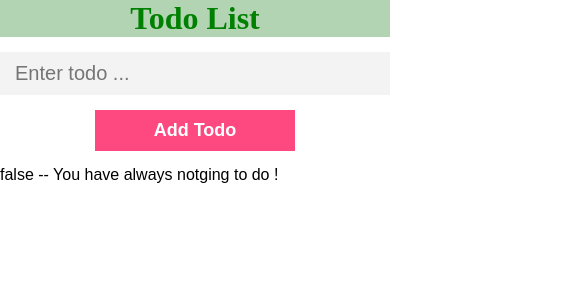
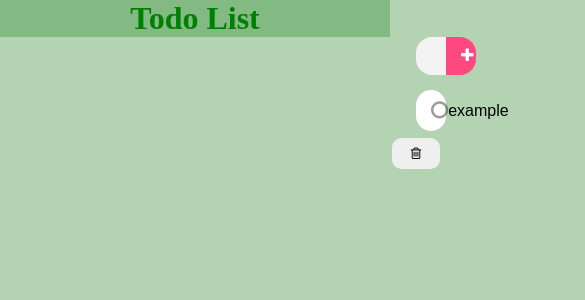
Before and after one commit to Brandel-T/ToDo-app-Angular, an Angular app: page / in a window 390 px wide. Shown: the top 300 px of the page, 585 px wide, since content can reach past the window. Built offline with nearby package versions, Linux system fonts and the light colour scheme; a web font is replaced by a local one.

Commit message:
styling the app

```diff
--- a/src/app/app.component.html
+++ b/src/app/app.component.html
@@ -3,7 +3,9 @@
   <header>
     <h1>Todo List</h1>
   </header>
+
   <div class="todos">
-  <app-todos></app-todos>
+    <app-todos></app-todos>
   </div>
+
 </div>
--- a/src/app/components/todo-item/todo-item.component.html
+++ b/src/app/components/todo-item/todo-item.component.html
@@ -1,15 +1,16 @@
 
 <div *ngFor="let todo of todoItems; let i = index;"
     class="todo {{ (todo.completed ? 'done' : '') }} ">
+    <!-- <div class="todo-item"> -->
         <span class="id">
 
             <!-- fontawesome icons -->
             <i (click)="toggleDone( i )"
-            class="fa fa-square-o"
+                class="fa fa-circle-o"
                 [ngStyle]="{display: (todo.completed ? 'none' : '')}"
                 style="font-size:20px"></i>
             <i (click)="toggleDone( i )"
-            class="fa fa-check-square-o"
+                class="fa fa-check-circle-o"
                 [ngStyle]="{display: (todo.completed ? '' : 'none')}"
                 style="color: green; font-size:20px"></i>
         </span>
@@ -21,11 +22,13 @@
         </span>
 
     <!-- <span class="modify">          -->
-    <span>
+        <span class="modify">
             <i class="fa fa-pencil-square-o" (click)="onClickModify( todo, i )" ></i>
             <i class="fa fa-minus-square-o delete" (click)="deleteTodo( i )" ></i>
             <!-- <button class="delete" (click)="deleteTodo( i )" >Remove</button> -->
         </span>
+    <!-- </div> -->
+
 </div>
 
 <!-- <p>{{inputTodoItem}}</p> -->
--- a/src/app/components/todo-item/todo-item.component.scss
+++ b/src/app/components/todo-item/todo-item.component.scss
@@ -3,18 +3,33 @@
 $_padding: 10px 15px;
 
 .todo {
+    width: 100%;
     display: flex;
     align-items: center;
     padding: $_padding;
     background-color: #fff;
     border-bottom: 1px solid #ddd;
+    transition: .3s ease-in-out;
 
     .id {
         flex: 1 1 50px;
+
+        .fa {
+            color: rgba(53, 51, 51, 0.479);
+        }
     }
     .content {
         flex: 1 1 100%;
     }
+    .modify {
+        display: none;
+    }
+}
+.todo:hover{
+    border-left: 3px solid rgb(139, 30, 139);
+    border-right: 3px solid rgb(139, 30, 139);
+    box-sizing: border-box;
+
     .modify {
         display: flex;
         flex-direction: row;
@@ -22,16 +37,27 @@ $_padding: 10px 15px;
         align-items: center;
 
         .fa {
+            display: inline;
             &:hover {cursor: pointer}
             &-pencil-square-o:hover { color: skyblue}
             &-minus-square-o:hover {color: salmon}
 
             padding: 0.2rem;
-            color: black;
+            // color: black;
+            color: rgba(53, 51, 51, 0.479);
             font-size: 20px;
             font-weight: 500;
         }
     }
+}
+
+.todo:first-of-type {
+    border-top-left-radius: 1.5em;
+    border-top-right-radius: 1.5em;
+}
+.todo:last-of-type {
+    border-bottom-left-radius: 1.5em;
+    border-bottom-right-radius: 1.5em;
 }
 
 
--- a/src/app/components/todo-item/todo-item.component.ts
+++ b/src/app/components/todo-item/todo-item.component.ts
@@ -17,8 +17,7 @@ export class TodoItemComponent implements OnInit {
   constructor( ){}
 
   ngOnInit(): void {
-    console.log(this.todoItems);
-
+    // console.log(this.todoItems);
   }
 
   toggleDone( id: number ): void {
@@ -33,7 +32,6 @@ export class TodoItemComponent implements OnInit {
 
   deleteTodo( id: number ): void {
     this.todoItems = this.todoItems?.filter((todo, todoIndex) => todoIndex !== id);
-    // console.log(this.todoItems );
     this.onDelete.emit( this.todoItems );
   }
 
@@ -49,4 +47,5 @@ export class TodoItemComponent implements OnInit {
       index: itemIndex
     });
   }
+
 }
--- a/src/app/components/todos/todos.component.html
+++ b/src/app/components/todos/todos.component.html
@@ -1,21 +1,38 @@
+
+
+<main class="todo-main">
+
     <div class="todos">
 
         <form (ngSubmit)="addTodo()"  >
             <input type="text" name="inputTodo" placeholder="Enter todo ..."
                     class="todo-input" [(ngModel)]="inputTodo" >
-        <input type="submit" value="Add Todo" class="todo-submit">
+            <!-- <input type="submit" value="Add Todo" class="todo-submit"> -->
+            <button type="submit" class="todo-submit">
+                <i class="fa fa-plus"></i>
+            </button>
         </form>
 
     </div>
-<section class="to-display-content" >
-    <app-todo-item
+
+    <section class="todo-content" >
+
+        <app-todo-item class="todo-item"
             [todoItems]="todos"
             (onModified)="setTodoContent($event)"
             (onDelete)="setTodos($event)" >
         </app-todo-item>
 
         <span class="message" [ngStyle]="{display: someThingToDo ? 'none' : 'flex'}">
-        {{  someThingToDo }} --
             You have always notging to do !
         </span>
+
+        <button type="button" value="clear" (click)="clear()"
+            [ngStyle]="{display: someThingToDo ? 'block' : 'none'}"
+            class="clear-button" >
+            <i class="fa fa-trash-o"></i>
+        </button>
+
     </section>
+
+</main>
--- a/src/app/components/todos/todos.component.scss
+++ b/src/app/components/todos/todos.component.scss
@@ -2,34 +2,113 @@
 // variables
 $_padding: 10px 15px;
 
+
 .todos {
+    padding: 0 25rem;
+
+    form {
+        display: flex;
+        flex-direction: row;
+
         .todo-input {
-        display: block;
+            display: flex;
+            flex-direction: row;
             width: 100%;
+            height: 100%;
             padding: $_padding;
             appearance: none;
             background-color: #f3f3f3;
-        margin-top: 15px;
-        font-size: 20px;
+            font-size: 1em;
             outline: none;
             border: none;
+            border-bottom-left-radius:1em;
+            border-top-left-radius:1em
         }
+        .todo-input:hover {background-color: #ffecf2af; }
 
         .todo-submit {
             display: block;
-        width: 100%;
+            width: 20%;
+            height: 100%;
             max-width: 200px;
             appearance: none;
             border: none;
+            border-bottom-right-radius:1em;
+            border-top-right-radius:1em;
             outline: none;
             background: none;
 
             background-color: #fe4880;
             color: #fff;
-        margin: 15px auto;
 
             padding: $_padding;
-        font-size: 18px;
+            font-size: 1em;
             font-weight: 700;
+
+        }
+        .todo-submit:hover { color:#fff; background-color: #f1165fde}
+
     }
 }
+
+
+section.todo-content {
+    display: flex;
+    flex-direction: column;
+
+    padding: 0 25rem;
+    margin-top: 15px;
+
+    .message {
+        border: 2px solid rgb(179, 37, 22);
+        border-radius: 1rem;
+        align-self: center;
+        padding: .5rem 6em;
+        background-color: salmon;
+        color: #fff;
+    }
+
+
+    .clear-button {
+        align-self: center;
+        border: none;
+        padding: 0.6em;
+        margin-top: 0.5em;
+        width: 3rem;
+        border-radius: .6rem;
+    }
+    .clear-button:hover { color: white; background-color: black; }
+}
+
+
+
+@media only screen and (min-width: 360px) and (max-width: 700px){
+
+    main.todo-main {
+        width: 100%;
+        padding: 0 1rem;
+    }
+
+    .todos {
+        form {
+            display: flex;
+            flex-direction: row;
+
+            width: 100%;
+
+            .todo-input {
+                height: 100%;
+                border-top-left-radius: 1em;
+                border-bottom-left-radius: 1em;
+            }
+
+            .todo-submit {
+                width:15%;
+                height: 100%;
+                border-top-right-radius: 1em;
+                border-bottom-right-radius: 1em;
+            }
+
+        }
+    }
+}
--- a/src/app/components/todos/todos.component.ts
+++ b/src/app/components/todos/todos.component.ts
@@ -8,15 +8,15 @@ import { Todo } from 'src/app/models/todo';
 })
 export class TodosComponent implements OnInit {
 
-  todos?: Todo[] = [] ; // array of Todo
+  todos?: Todo[] = [];  // array of Todo
   someThingToDo?: boolean ;
-  nothingToDo: any; // template reference( to a message ), when the "todos" array is emplty
+  nothingToDo: any;      // template reference( to a message ), when the "todos" array is emplty
   inputTodo: string =""; // for two way binding
 
   constructor() { }
 
   ngOnInit(): void {
-    this.todos;
+    this.todos = [{content: "example", completed: false, notModified: true}]; //
     this.someThingToDo = this.todos?.length !==0;
   }
 
@@ -39,6 +39,7 @@ export class TodosComponent implements OnInit {
 
   clear(): void {
     this.todos = [];
+    this.someThingToDo = false;
   }
 
   /**
@@ -47,18 +48,12 @@ export class TodosComponent implements OnInit {
    * change a todo content
    */
   setTodoContent(toChangeTodo: any): void {
-    console.log(toChangeTodo);
-    // console.log( todo.index );
-
-    console.log('before: ', this.todos );
     this.todos?.map(
       (todo, index) => {
         if ( index === toChangeTodo.index || todo === toChangeTodo.toBeChangeTodo )
           todo.content = toChangeTodo.newContent;
         return todo;
     });
-    console.log('after: ', this.todos );
-
   }
 
   setTodos( event: Array<Todo> ) {
--- a/src/styles.scss
+++ b/src/styles.scss
@@ -6,3 +6,12 @@
 
     font-family: sans-serif;
 }
+
+body {
+
+    background-color: rgba(51, 138, 51, 0.37);
+}
+
+header {
+    display: block;
+}
```
Also changed, not shown: src/app/app.component.scss (line endings or trailing spaces). Lines whose indentation alone changed are shown as unchanged.
